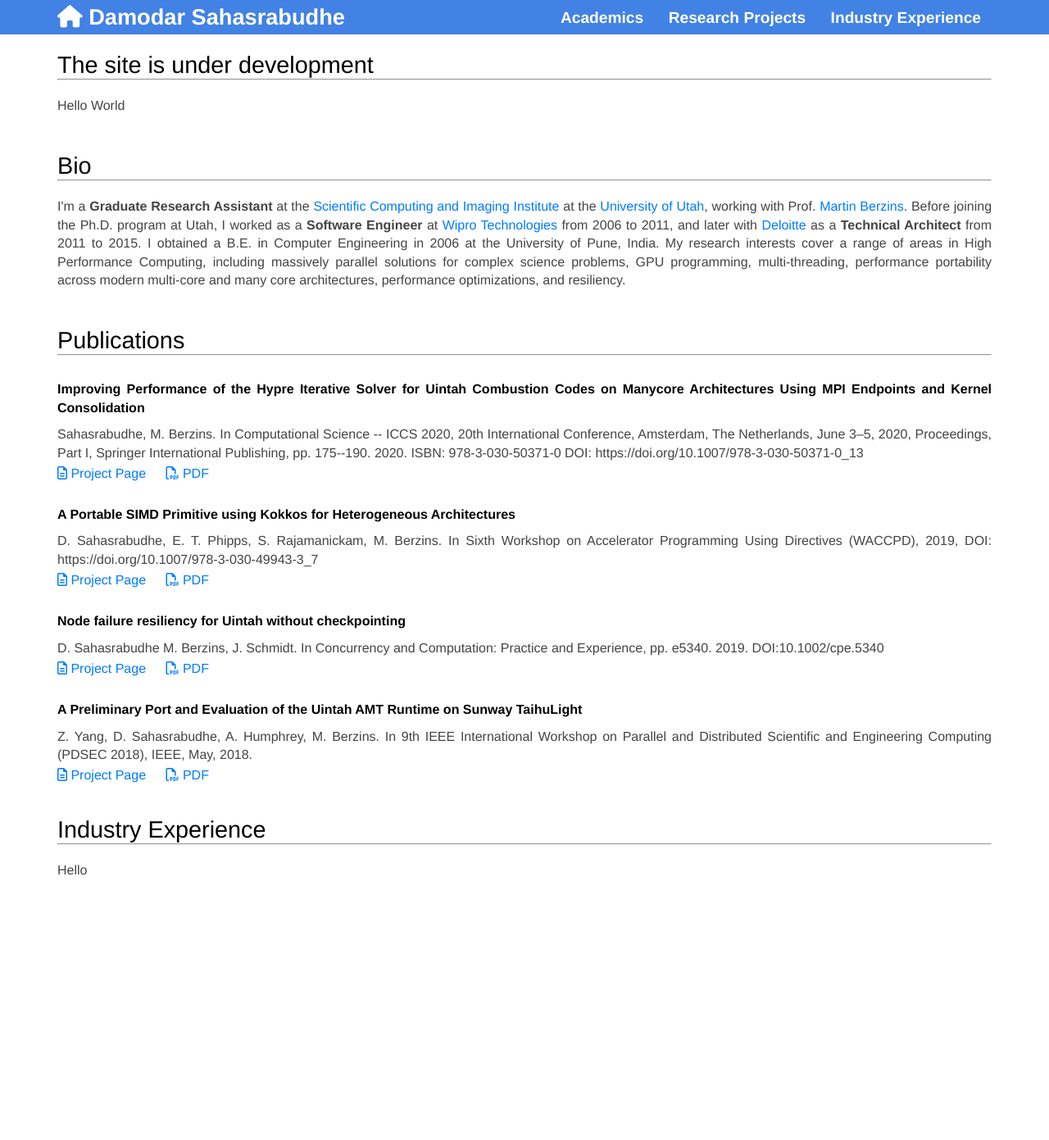
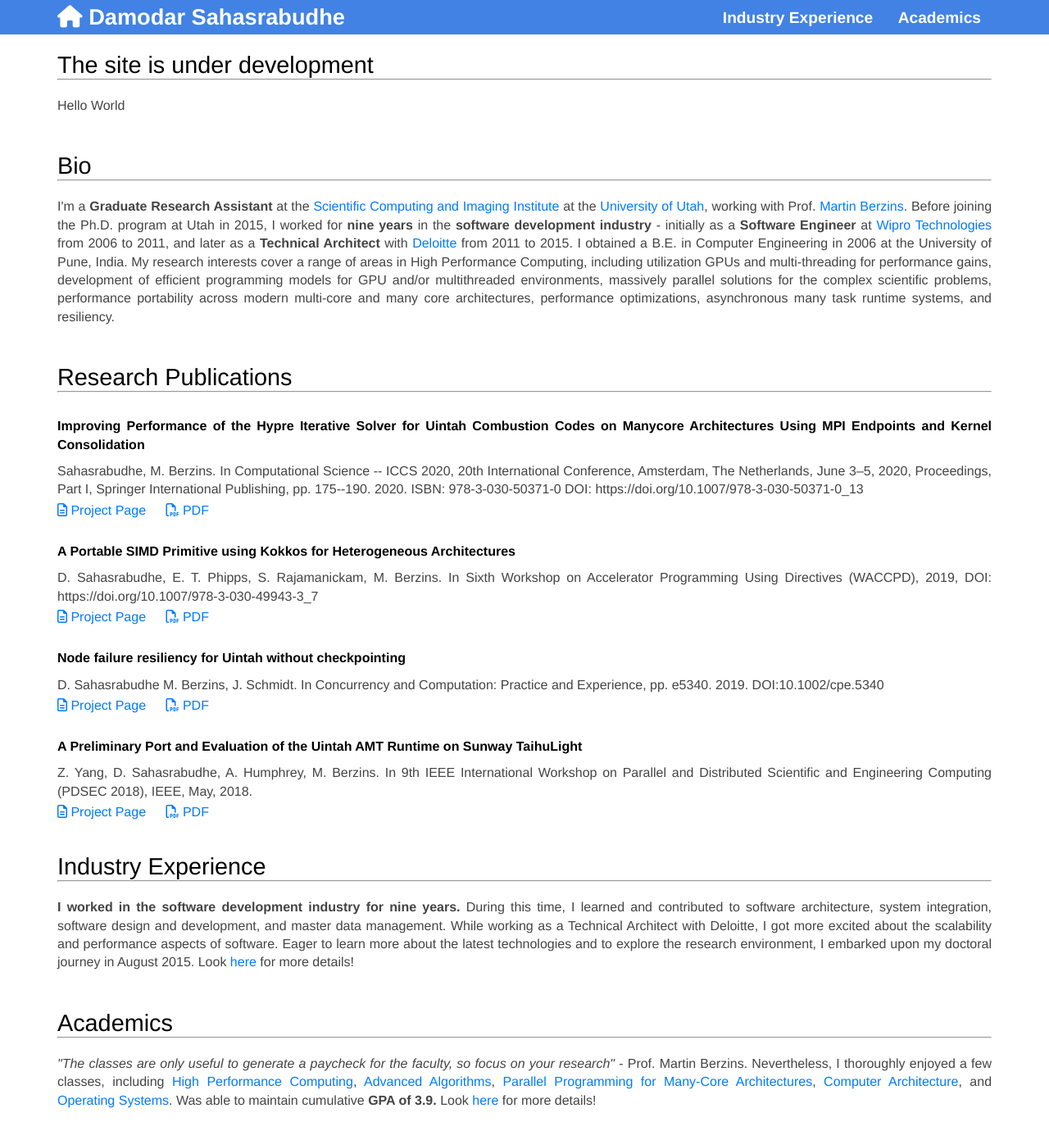
Before and after one commit to damu1000/damu1000.github.io, a Jekyll site: the page built from index.html, in a window 1280 px wide and 1400 px high. Shown: the top 1391 px of the window at 82% size. Built offline with Jekyll 4.4.1, drawn with Linux system fonts in a browser that asks for light colours; nearby versions of some CDN libraries; some of the changed text lies outside the part shown.

Commit message:
new details

```diff
--- a/index.html
+++ b/index.html
@@ -28,17 +28,20 @@ description:
               <a href="https://sci.utah.edu"> Scientific Computing and Imaging Institute</a>
               at the <a href="https://cs.utah.edu">University of Utah</a>,
               working with Prof. <a href="https://www.sci.utah.edu/people/mb.html">Martin Berzins</a>.
-              Before joining the Ph.D. program at Utah, I worked as a
+              Before joining the Ph.D. program at Utah in 2015, I worked for
+              <b>nine years</b> in the <b>software development industry</b>
+              - initially as a
               <b>Software Engineer</b> at <a href="https://www.wipro.com/en-US/">Wipro Technologies</a>
-              from 2006 to 2011, and later with
+              from 2006 to 2011, and later as a <b>Technical Architect</b> with
               <a href="https://www2.deloitte.com/us/en.html">Deloitte</a>
-              as a <b>Technical Architect</b>
               from 2011 to 2015. I obtained a B.E. in Computer Engineering in 2006
               at the University of Pune, India. My research interests cover a range of
-              areas in High Performance Computing, including massively parallel solutions for
-              complex science problems,  GPU programming, multi-threading,
-              performance portability across modern multi-core and many core architectures,
-              performance optimizations, and resiliency.
+              areas in High Performance Computing, including utilization GPUs and
+              multi-threading for performance gains, development of efficient programming models
+              for GPU and/or multithreaded environments, massively parallel solutions for
+              the complex scientific problems, performance portability across modern
+              multi-core and many core architectures,
+              performance optimizations, asynchronous many task runtime systems, and resiliency.
             </p>
           </body>
         </div>
@@ -47,11 +50,17 @@ description:
 </div>
 
 <!-- Publications -->
+<!--
+Steps to add new publication:
+1. Add a new entry AT THE TOP of _data/publications.yml by copying previous entry. Increment "id"
+2. Add a new page into publications/ by copying existing page. "id" in publications.yml MUST match the name of html page and "pub" in the html.
+-->
+
 <div class="content">
     <section>
       <div class="container flex">
         <div class="text editable">
-          <h2> Publications <hr> </h2>
+          <h2> Research Publications <hr> </h2>
           <body>
             {% for sec in site.data.publications %}
               <h3> {{ sec.title }} </h3>
@@ -82,9 +91,59 @@ description:
         <div class="text editable">
           <h2> Industry Experience <hr> </h2>
           <body>
-            <p>Hello </p>
+            <p>
+              <b>I worked in the software development industry for nine years.</b>
+              During this time, I learned and contributed to software architecture,
+              system integration, software design and development, and master data management.
+              While working as a Technical Architect with Deloitte, I got more
+              excited about the scalability and performance aspects of software.
+              Eager to learn more about the latest technologies and to explore
+              the research environment, I embarked upon my doctoral journey in August 2015.
+              Look <a href="{{ site.url }}/industry_experience">here</a> for more details!
+            </p>
           </body>
         </div>
       </div>
     </section>
 </div>
+
+<!-- Industry Experience -->
+<div class="content">
+    <section>
+      <div class="container flex">
+        <div class="text editable">
+          <h2> Academics <hr> </h2>
+          <body>
+            <p>
+              <i>"The classes are only useful to generate a paycheck for the faculty,
+                so focus on your research"</i> - Prof. Martin Berzins.
+              Nevertheless, I thoroughly enjoyed a few classes, including
+              <a href="https://www.cs.utah.edu/~hari/teaching/spring2017.html">High Performance Computing</a>,
+              <a href="https://utah.instructure.com/courses/643359">Advanced Algorithms</a>,
+              <a href="http://www.cs.utah.edu/~mhall/cs6235s12/">Parallel Programming for Many-Core Architectures</a>,
+              <a href="http://www.cs.utah.edu/~rajeev/cs6810/">Computer Architecture</a>, and
+              <a href="https://go.utah.edu/cas/login?service=https%3A%2F%2Fincommon2.sso.utah.edu%2Fidp%2FAuthn%2FExternal%3Fconversation%3De11s1&entityId=http%3A%2F%2Futah.instructure.com%2Fsaml2">Operating Systems</a>.
+              Was able to maintain cumulative <b>GPA of 3.9.</b>
+              Look <a href="{{ site.url }}/academics">here</a> for more details!
+            </p>
+          </body>
+        </div>
+      </div>
+    </section>
+</div>
+
+<!-- Hobbies -->
+<div class="content">
+    <section>
+      <div class="container flex">
+        <div class="text editable">
+          <h2> Hobbies <hr> </h2>
+          <body>
+            <p>
+              Reading history and playing flute!
+            </p>
+          </body>
+        </div>
+      </div>
+    </section>
+</div>
```
Also changed, not shown: _data/navigation.yml (+6 -14 lines).
